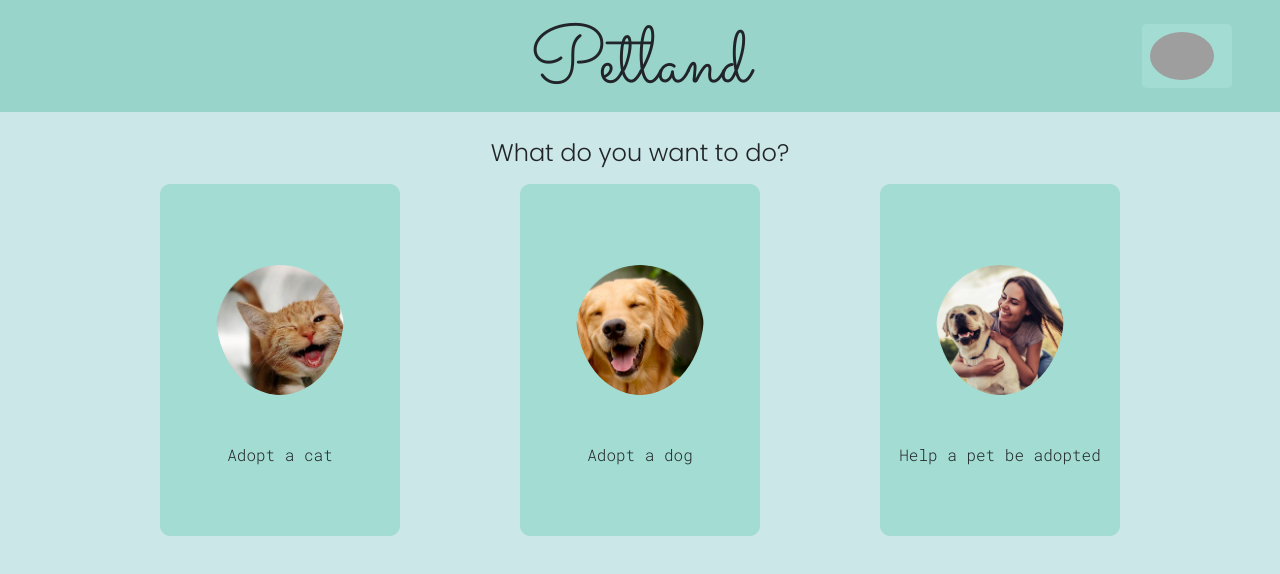
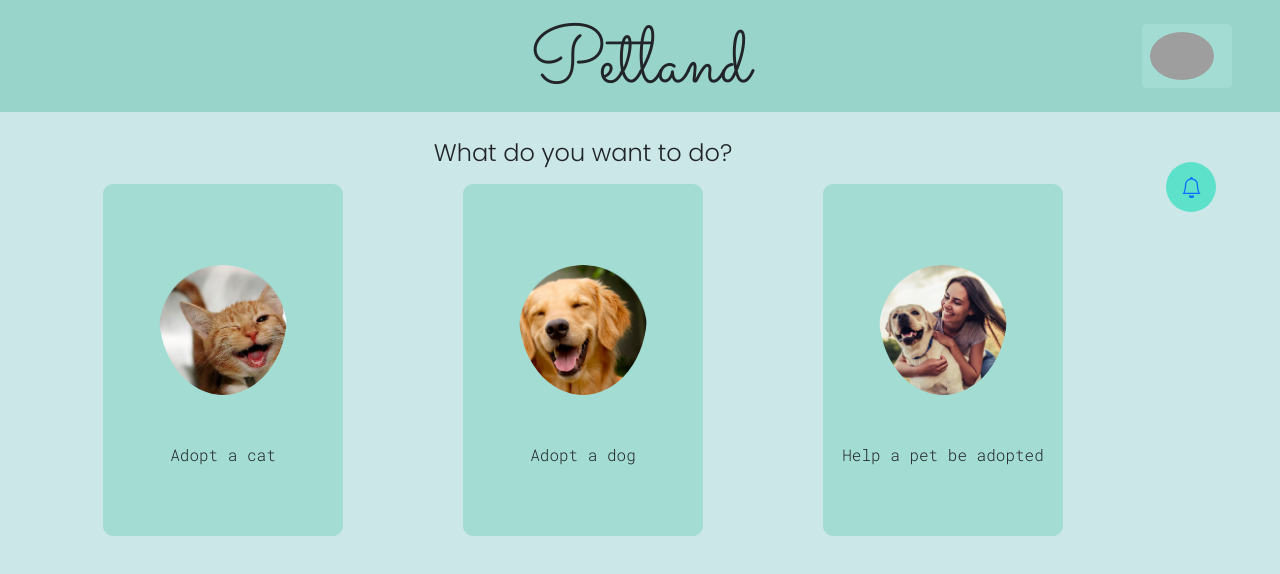
Before and after one commit to Cleiton366/petland-frontend, a React (Create React App) app: page /Home in a window 1280 px wide. Shown: the top 574 px of the page. Built offline with nearby package versions, Linux system fonts and the light colour scheme; no server answers; grey boxes are pictures that could not be loaded; some icons are missing.

Commit message:
Update Home: add button to go to Donation Requests page

```diff
--- a/src/Components/Pages/Home/Home.jsx
+++ b/src/Components/Pages/Home/Home.jsx
@@ -1,4 +1,5 @@
 import React, { useEffect, useState } from 'react';
+import { BsBell } from 'react-icons/bs';
 import { Link } from 'react-router-dom';
 import axios from 'axios';
 import ReactLoading from 'react-loading';
@@ -40,6 +41,9 @@ function Home() {
 
   return (
     <Container user={user}>
+      <a href="/Donationrequest" className={styles.sino}>
+        <BsBell />
+      </a>
       <div className={styles.content}>
         <h1>What do you want to do?</h1>
         <div className={styles.cards}>
--- a/src/Components/Pages/Home/Home.module.css
+++ b/src/Components/Pages/Home/Home.module.css
@@ -12,6 +12,23 @@
   font-size: x-large;
   text-align: center;
   padding-top: 1.7rem;
+}
+
+.sino{
+  float: right;
+  display: flex;
+  justify-content: center;
+  align-items: center;
+  font-size: 21px;
+
+  margin-top: 50px;
+  margin-right: 5vw;
+  width:50px;
+  height: 50px;
+  background-color:#5de1cb;
+  border-radius: 50%;
+
+  text-decoration: none;
 }
 
 .contentFluid {
```
